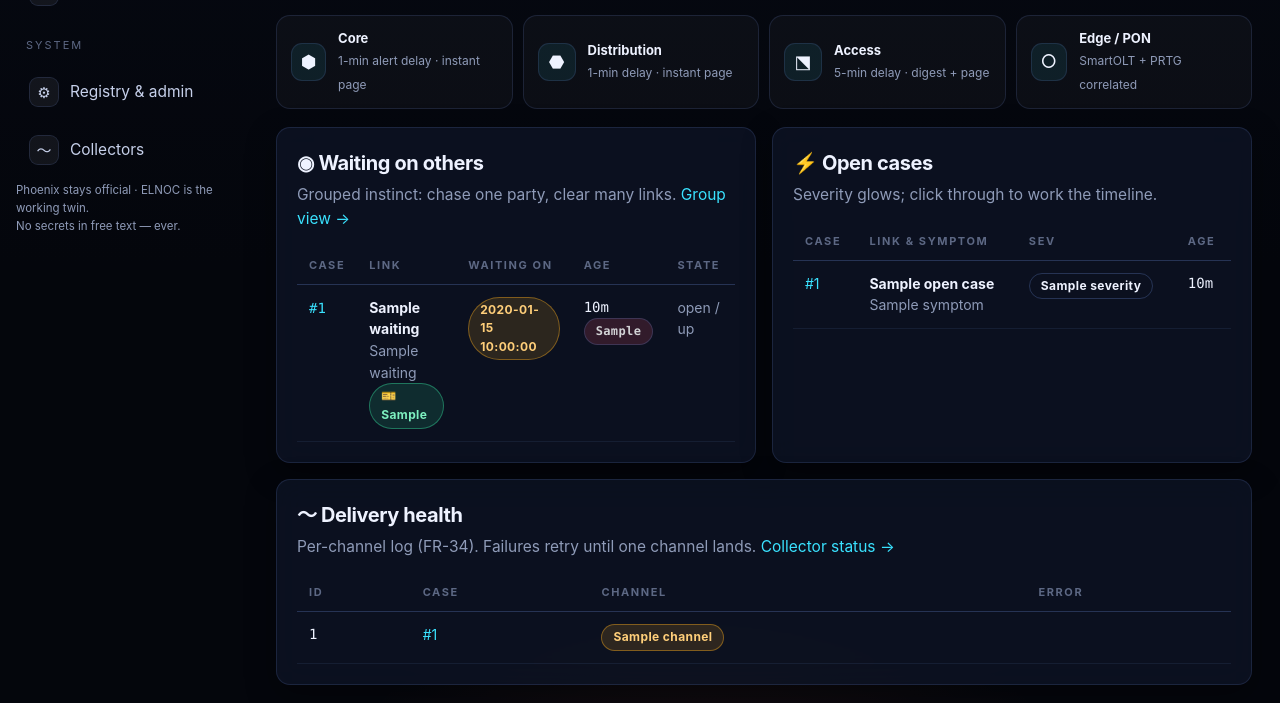
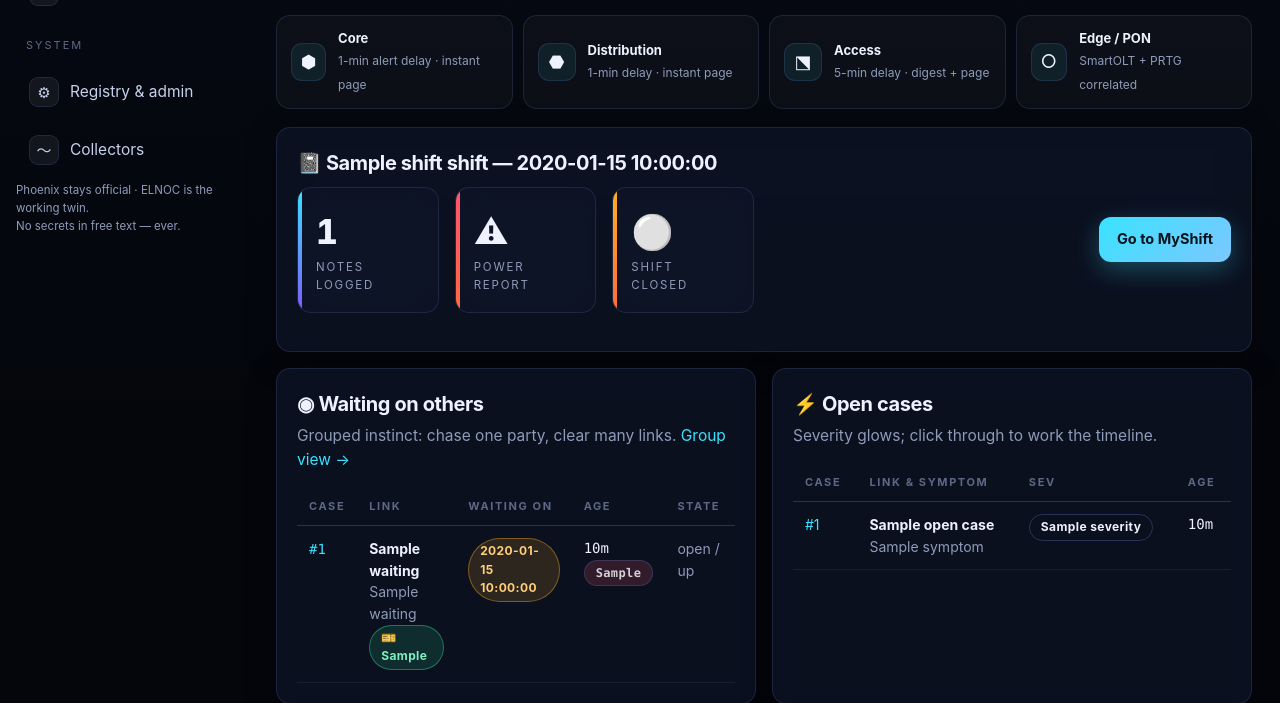
Before and after one commit to jaycode100-sys/elnoc, a Python web app: template app/templates/dashboard.html in a window 1280 px wide. Shown: the part 816-1519 px from the top of the page. Run offline with Jinja, Linux system fonts and the light colour scheme; the template is opened without the code that fills it: most values are stand-ins (such as "Sample title", 1, 10 or a date in 2020).

Commit message:
P3-1: Shift digest on dashboard

```diff
--- a/app/templates/dashboard.html
+++ b/app/templates/dashboard.html
@@ -33,6 +33,35 @@
   <div class="tier"><div class="glyph">○</div><div><b>Edge / PON</b><span>SmartOLT + PRTG correlated</span></div></div>
 </div>
 
+<div class="card">
+  <div class="formrow" style="gap:20px; align-items:center">
+    <div style="flex:1">
+      <h2 style="margin:0 0 8px">📓 {{ shift }} shift — {{ today }}</h2>
+      <div class="stats" style="display:flex; gap:16px">
+        <div class="stat" style="flex:1">
+          <div class="v">{{ shift_note_count }}</div>
+          <div class="k">notes logged</div>
+        </div>
+        <div class="stat {% if power_done %}good{% else %}bad{% endif %}" style="flex:1">
+          <div class="v">{% if power_done %}✓{% else %}⚠{% endif %}</div>
+          <div class="k">power report</div>
+        </div>
+        <div class="stat {% if shift_closed %}ok{% else %}warn{% endif %}" style="flex:1">
+          <div class="v">{% if shift_closed %}✓{% else %}⚪{% endif %}</div>
+          <div class="k">shift closed</div>
+        </div>
+      </div>
+    </div>
+    <div style="text-align:right">
+      {% if not shift_closed %}
+      <a href="/myshift" class="btn viole">Go to MyShift</a>
+      {% else %}
+      <span class="pill ok">Shift closed</span>
+      {% endif %}
+    </div>
+  </div>
+</div>
+
 <div class="grid2">
 <div class="panel"><h2>◉ Waiting on others</h2><p class="muted" style="margin-top:0">Grouped instinct: chase one party, clear many links. <a href="/handover">Group view →</a></p>
 <table><tr><th>Case</th><th>Link</th><th>Waiting on</th><th>Age</th><th>State</th></tr>
```
Also changed, not shown: app/routers/dashboard.py (+17 -2 lines).
